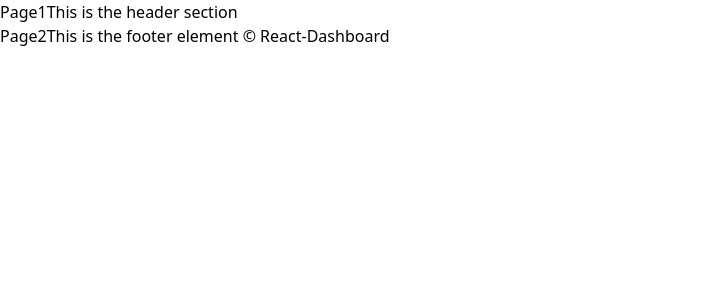
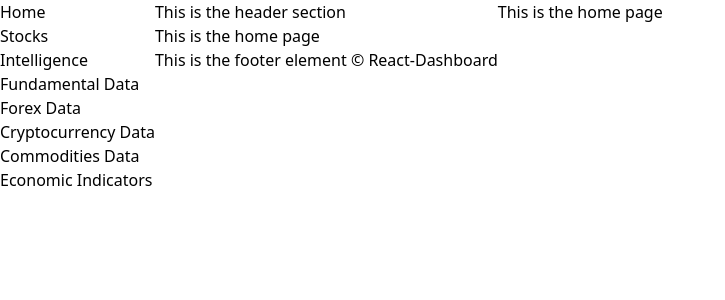
Before and after one commit to chandrabhan-singh-27d/react-dashboard, a React (Vite) app: page / in a window 1280 px wide. Shown: the top 300 px of the page, without its empty margins (0-725 px from the left). Built offline with nearby package versions, Linux system fonts and the light colour scheme.

Commit message:
New files added and routes created

```diff
--- a/src/Router.jsx
+++ b/src/Router.jsx
@@ -1,4 +1,5 @@
 import { createBrowserRouter, RouterProvider } from "react-router-dom";
+import HomePage from "./pages/Home";
 import Layout from "./pages/Layout";
 import Login from "./pages/LoginUser"
 import Register from "./pages/RegisterUser";
@@ -17,15 +18,16 @@ const Router = () => {
             path: "/",
             element: <Layout />,
             children: [
-
+                {
+                    path: "/",
+                    element: <HomePage />
+                }
             ]
         }
     ])
     return (
-        <div className="flex">
-            <RouterProvider router={router}/>
-        </div>
-     );
+        <RouterProvider router={router} />
+    );
 }
 
 export default Router;
--- /dev/null
+++ b/src/components/ErrorPage.jsx
@@ -0,0 +1,7 @@
+const ErrorPage = () => {
+    return (
+        <div>Error Page</div>
+     );
+}
+
+export default ErrorPage;
--- /dev/null
+++ b/src/components/Loader.jsx
@@ -0,0 +1,7 @@
+const Loader = () => {
+    return (
+        <div>Loader page</div>
+     );
+}
+
+export default Loader;
--- a/src/components/Sidebar.jsx
+++ b/src/components/Sidebar.jsx
@@ -7,10 +7,28 @@ const Sidebar = () => {
                 <nav>
                     <ul>
                         <li>
-                            <Link to="/">Page1</Link>
+                            <Link to="/">Home</Link>
                         </li>
                         <li>
-                            <Link to="/products">Page2</Link>
+                            <Link to="/">Stocks</Link>
+                        </li>
+                        <li>
+                            <Link to="/">Intelligence</Link>
+                        </li>
+                        <li>
+                            <Link to="/">Fundamental Data</Link>
+                        </li>
+                        <li>
+                            <Link to="/">Forex Data</Link>
+                        </li>
+                        <li>
+                            <Link to="/">Cryptocurrency Data</Link>
+                        </li>
+                        <li>
+                            <Link to="/">Commodities Data</Link>
+                        </li>
+                        <li>
+                            <Link to="/">Economic Indicators</Link>
                         </li>
                     </ul>
                 </nav>
--- /dev/null
+++ b/src/pages/Home.jsx
@@ -0,0 +1,9 @@
+const HomePage = () => {
+    return (
+        <div>
+            <h1>This is the home page</h1>
+        </div>
+     );
+}
+
+export default HomePage;
--- a/src/pages/Layout.jsx
+++ b/src/pages/Layout.jsx
@@ -2,16 +2,18 @@ import {Outlet} from 'react-router-dom'
 import Sidebar from "../components/Sidebar";
 import Header from "../components/Header";
 import Footer from '../components/Footer';
+import HomePage from './Home';
 const Layout = () => {
     return (
-        <>
+        <div className='flex'>
             <Sidebar />
             <main>
                 <Header />
+                <HomePage />
                 <Footer />
             </main>
             <Outlet />
-        </>
+        </div>
     );
 }
 
```
